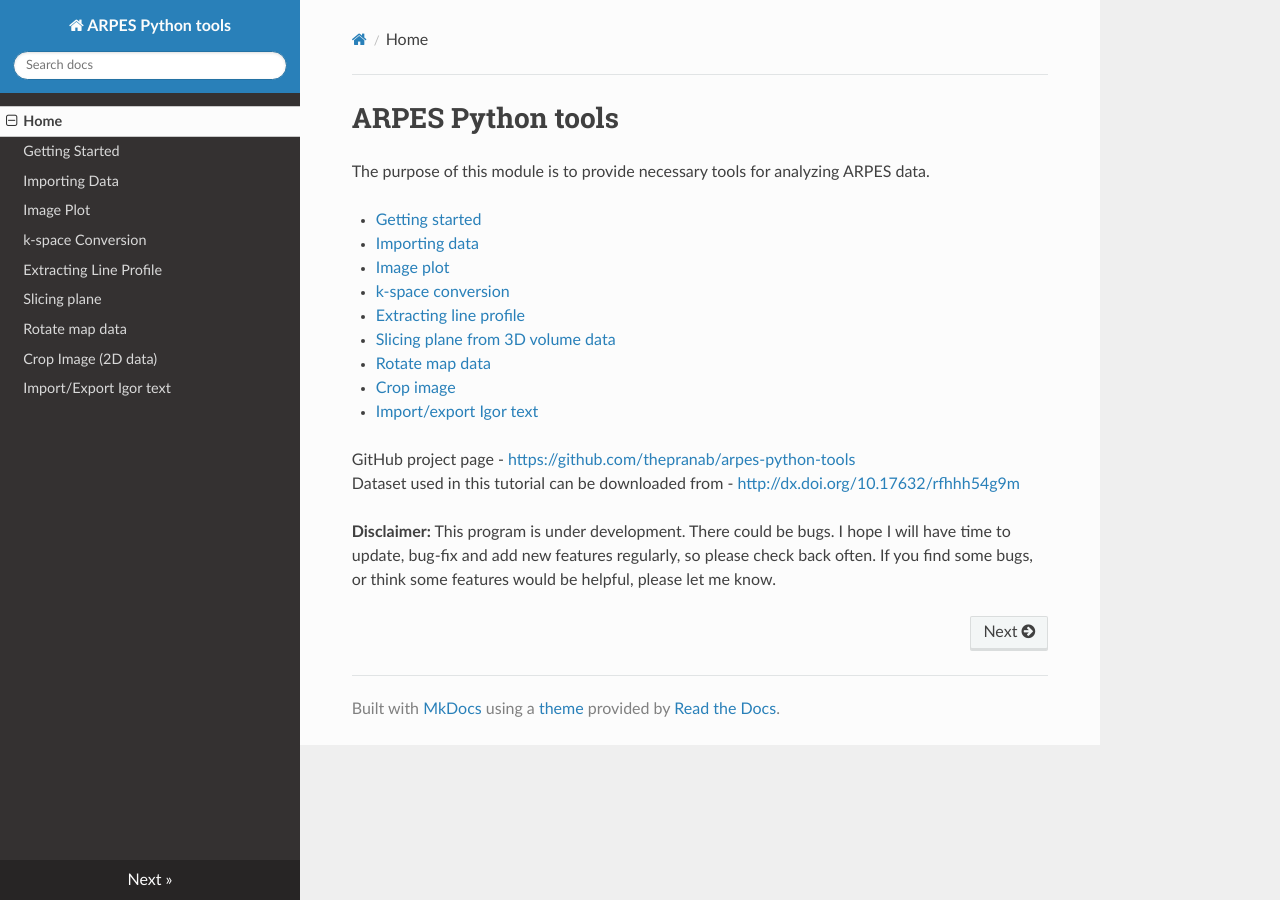
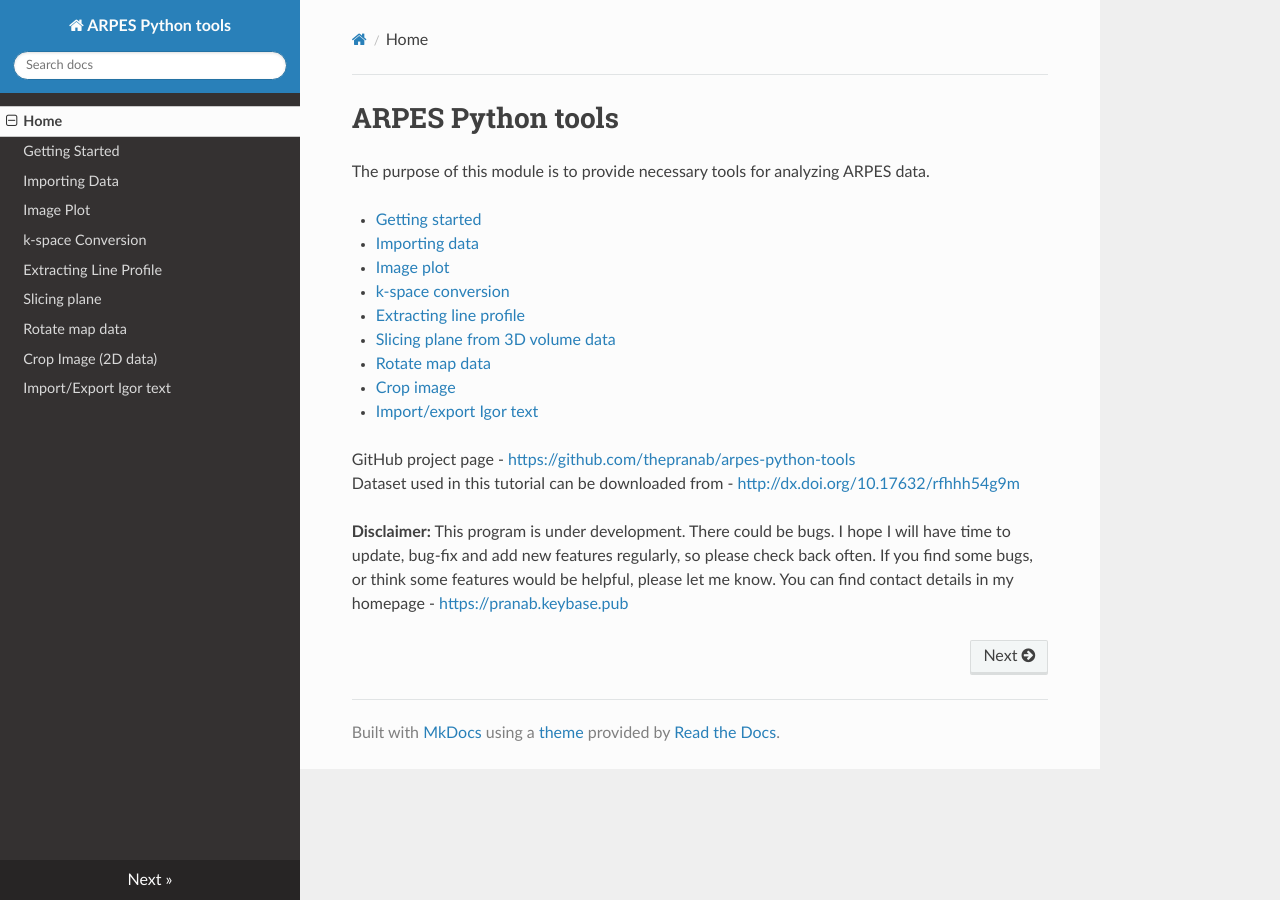
Before and after one commit to pranabdas/arpespythontools, an MkDocs documentation site: the page built from docs/index.md, in a window 1280 px wide. Built offline with MkDocs 1.6.1, drawn with Linux system fonts in a browser that asks for light colours; nearby versions of some CDN libraries.

Commit message:
website address changed to kebase

```diff
--- a/docs/index.md
+++ b/docs/index.md
@@ -16,4 +16,4 @@ The purpose of this module is to provide necessary tools for analyzing ARPES dat
 GitHub project page - <https://github.com/thepranab/arpes-python-tools>
 Dataset used in this tutorial can be downloaded from - <http://dx.doi.org/10.17632/rfhhh54g9m>
 
-**Disclaimer:** This program is under development. There could be bugs. I hope I will have time to update, bug-fix and add new features regularly, so please check back often. If you find some bugs, or think some features would be helpful, please let me know.
+**Disclaimer:** This program is under development. There could be bugs. I hope I will have time to update, bug-fix and add new features regularly, so please check back often. If you find some bugs, or think some features would be helpful, please let me know. You can find contact details in my homepage - <https://pranab.keybase.pub>
```
Also changed, not shown: README.md (+1 -1 lines).
